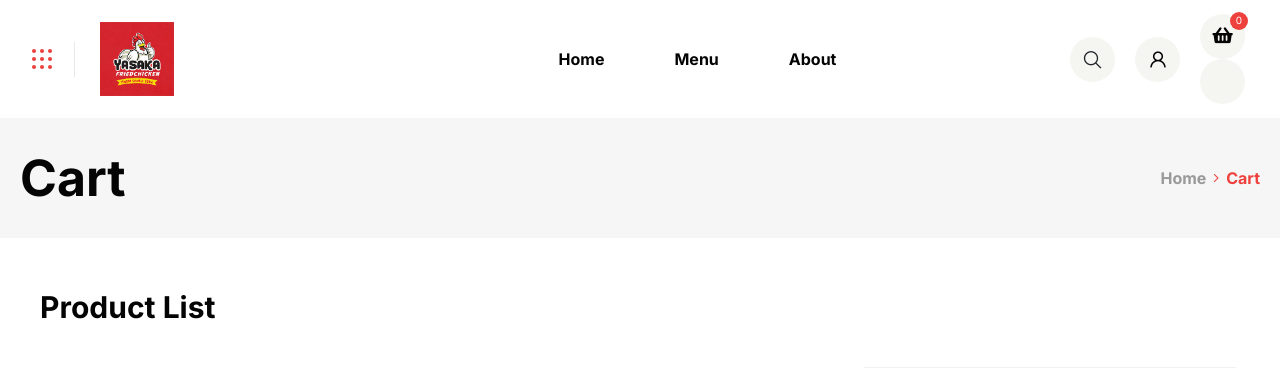
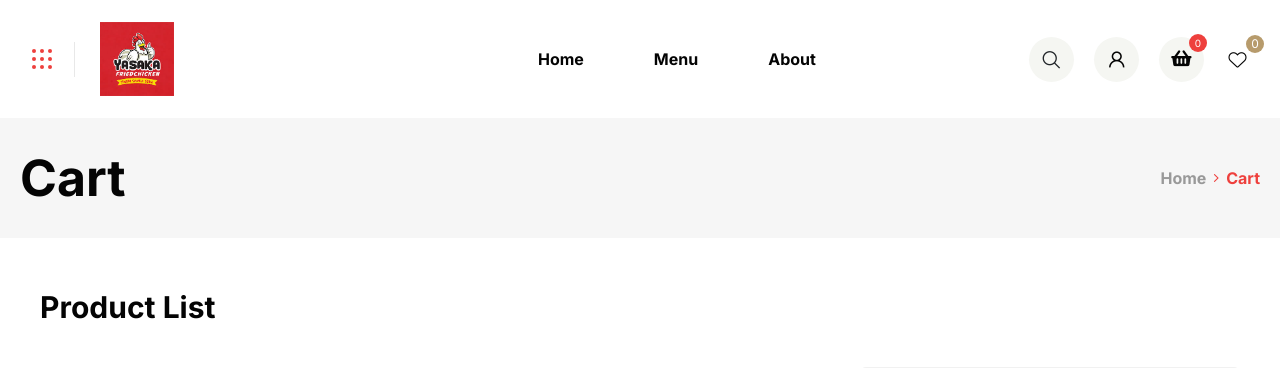
Before and after one commit to MuhamadMudrikaRidho/web_chicken_yaska, a Flask app: page /cart/ in a window 1280 px wide. Shown: the top 368 px of the page. Run offline with Flask 3, Linux system fonts and the light colour scheme; the visitor is signed in with stand-in values (Sample User, id 1); data that the repository does not hold is empty; some libraries are stand-ins or nearby versions.

Commit message:
add nav to wishlists data

```diff
--- a/static/assets/js/fetch.js
+++ b/static/assets/js/fetch.js
@@ -320,6 +320,7 @@ const removeFromCart = async (cart_id) => {
 const getWishlistData = () => {
 
   const wishlistBox = $('#wishlist-box');
+  const wishlistItemsTotal = $('#wishlist-items-total');
   wishlistBox.html('<td></td><td>Loading...</td>');
 
   $.ajax({
@@ -330,13 +331,16 @@ const getWishlistData = () => {
 
       wishlistBox.empty();
       const wishlists = res.data;
+      const totalItems = res.data.length;
+
+      wishlistItemsTotal.text(totalItems)
 
       if (wishlists.length) {
         wishlists.forEach((wishlist) => {
           const name = wishlist.menu_name;
           const image = wishlist.menu_image;
           const price = wishlist.price;
-          const id = wishlist.menu_id
+          const id = wishlist.menu_id;
 
           const temp_html = `
             <tr>
--- a/templates/layouts/template.html
+++ b/templates/layouts/template.html
@@ -148,11 +148,15 @@
                 <div class="cart-nav">
                   <div class="cart-icon icon"><a href="#0"><i aria-hidden="true"
                         class="fas fa-shopping-basket"></i></a><span class="wishlist-dot icon-dot"
-                      id="cart-items-total-global">3</span></div>
+                      id="cart-items-total-global">0</span></div>
                 </div>
+              </div>
+              <div class="cart action-item ms-3">
                 <div class="cart-nav">
-                  <div class="cart-icon icon">
-                    <i class="bi bi-heart"></i>
+                  <div class="wishlist-icon icon">
+                    <a href="/wishlist">
+                      <i class="rt-heart"></i>
+                    </a><span class="wishlist-dot icon-dot" id="wishlist-items-total">0</span>
                   </div>
                 </div>
               </div>
```
